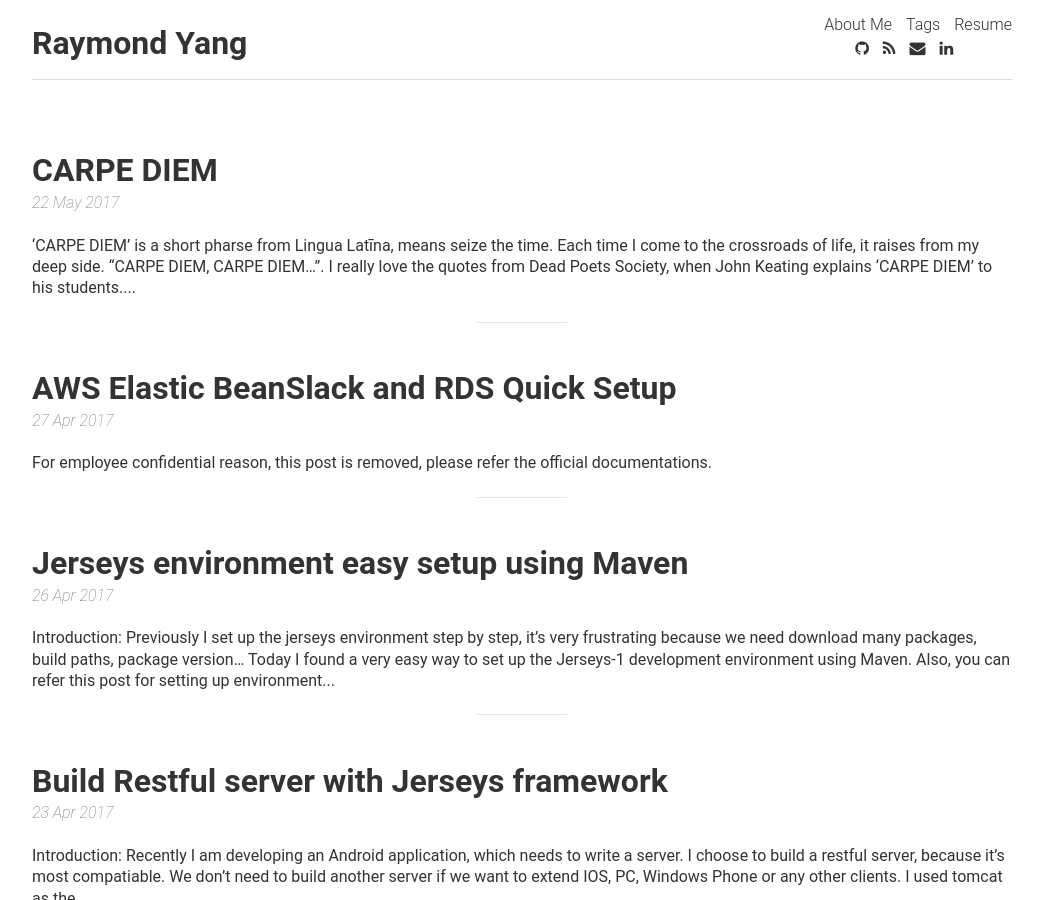
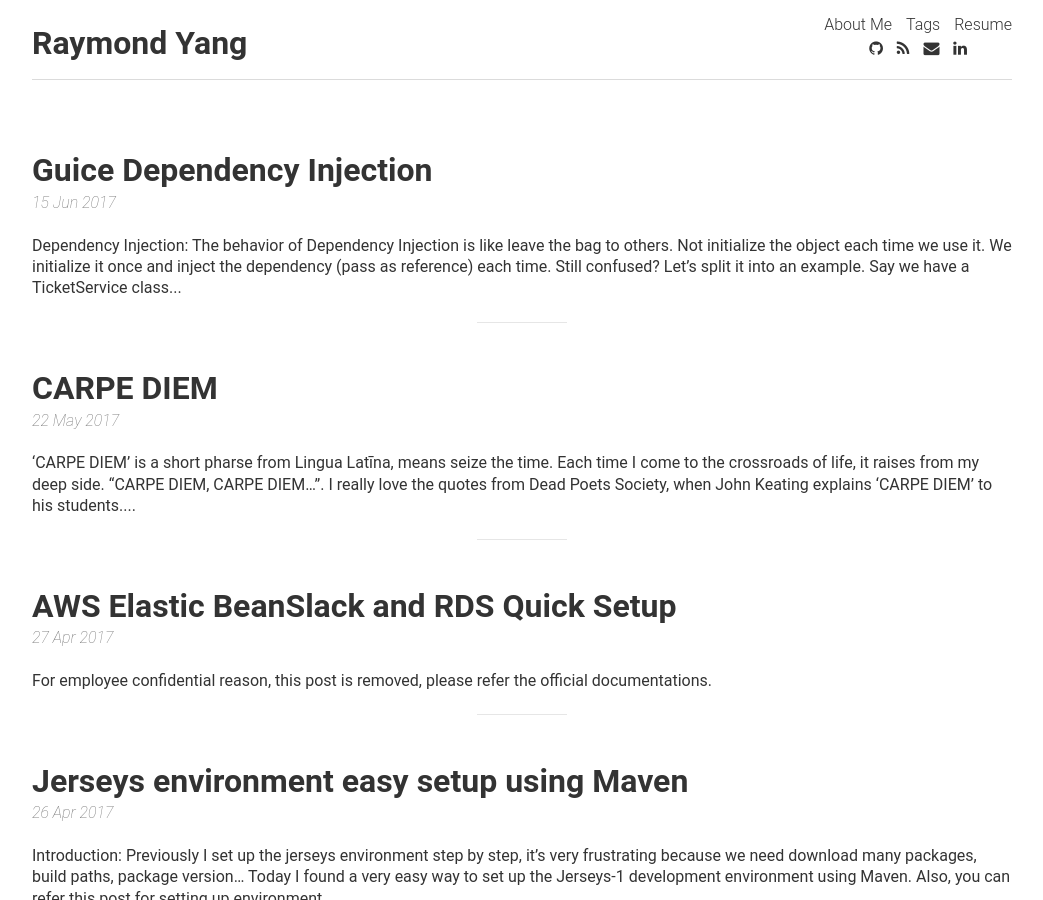
Before and after one commit to Ray-Young/ray-young.github.io, a Jekyll site: the page built from index.html, in a window 1280 px wide and 900 px high. Shown: the whole window, without its empty margins (118-1161 px from the left). Built offline with Jekyll 4.4.1, drawn with Linux system fonts in a browser that asks for light colours; nearby versions of some CDN libraries; the list of posts is cut into pages by our own code; some of the changed text lies outside the part shown.

Commit message:
Add dependency Injection using Guice

````diff
--- /dev/null
+++ b/_posts/2017-06-15-Guice-Dependency-Injection.md
@@ -0,0 +1,88 @@
+---
+layout: post
+title: Guice Dependency Injection
+comments: true
+date: 2017-06-15
+tags: [Design Pattern, Java]
+---
+
+### Dependency Injection:
+The behavior of Dependency Injection is like leave the bag to others.
+Not initialize the object each time we use it. We initialize it once and
+inject the dependency (pass as reference) each time. Still confused?
+Let's split it into an example.
+
+Say we have a TicketService class as follow
+
+```java
+public class TicketService {
+    private final Ticket ticket
+
+    public TicketService(Ticket ticket) {
+        this.ticket = ticket;
+    }
+
+    ...
+}
+```
+
+In the ticket class, it do a complex disk and network manipulation
+
+```java
+public class Ticket {
+    public Ticket() {
+        /**
+         * Complex disk and network manipulation
+         */
+    }
+}
+```
+
+Ticket is the dependency of TicketService. The way we passing the dependency
+(Ticket) to TicketService is called dependency injection.
+
+### Factory Pattern
+In a contrast example, we can use factory to initialize the dependecy in
+TicketService. Which is called Factory Pattern.
+
+```java
+public class TicketService {
+    private final Ticket ticket = TicketFactory.getInstance();
+
+    ...
+}
+```
+
+### Why Guice?
+Now think about the scenario we are writing integration tests. TestA()
+and TestB() are different classes, and both of them need to use
+ TicketService.  What we do now? Shall we initialize TicketService
+seperately in TestA and TestB? It's a waste of resource. Here comes
+Guice.
+
+### Dependency Binding
+
+```java
+public class ServiceTicketModule extends AbstractModule {
+    @Override
+    protected void configure() {
+        bind(TicketService.class).to(Ticket.class);
+    }
+}
+```
+
+```java
+public class TestA() {
+    Injector injector = Guice.createInjector(new ServiceTicketModule());
+    ServiceTicket serviceTicket =
+injector.getInstance(TicketService.class);
+}
+```
+
+Above the a simple example. We can also think about ticket has its
+dependency, so on and so on. Which makes Guice more convenient in
+implementing Dependency Injection Pattern.
+
+Refer the [official documents][1] for more information.
+
+[1]: https://github.com/google/guice/wiki
````
Also changed, not shown: TODO/2017-06-12-URI-Encode.md (+2 -2 lines), TODO/2017-06-15-Dependency-Injection-Guice.md (deleted, +0 -10 lines), 1 other file.
